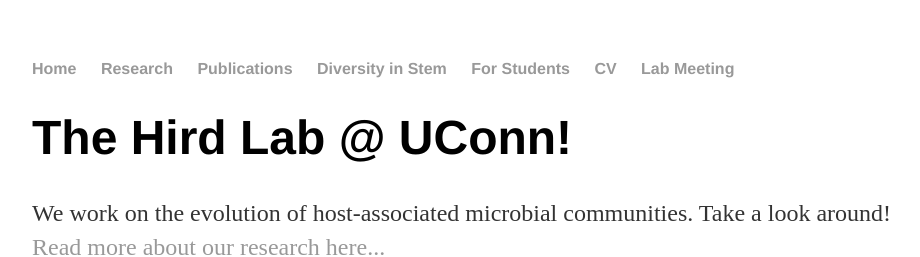
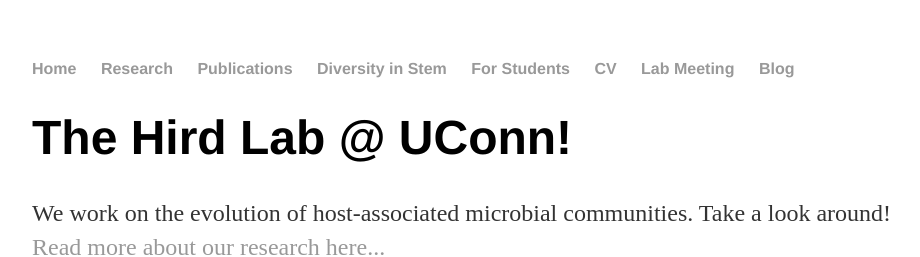
Before and after one commit to HirdLab/HirdLab.github.io, a Jekyll site: the page built from index.html, in a window 1280 px wide. Shown: the top 257 px of the page, without its empty margins (160-1080 px from the left). Built offline with Jekyll 4.4.1, drawn with Linux system fonts in a browser that asks for light colours.

Commit message:
Update default.html

```diff
--- a/_layouts/default.html
+++ b/_layouts/default.html
@@ -14,7 +14,8 @@
 		        	<li><a href="/diversity">Diversity in Stem</a></li>
 		        	<li><a href="/students">For Students</a></li>
 	        		<li><a href="/cv">CV</a></li>
-	        		<li><a href="/blog">Lab Meeting</a></li>
+	        		<li><a href="/labmeeting">Lab Meeting</a></li>
+				<li><a href="/blog">Blog</a></li>
 	    		</ul>
 			</nav>
 			<div class="container">
```
